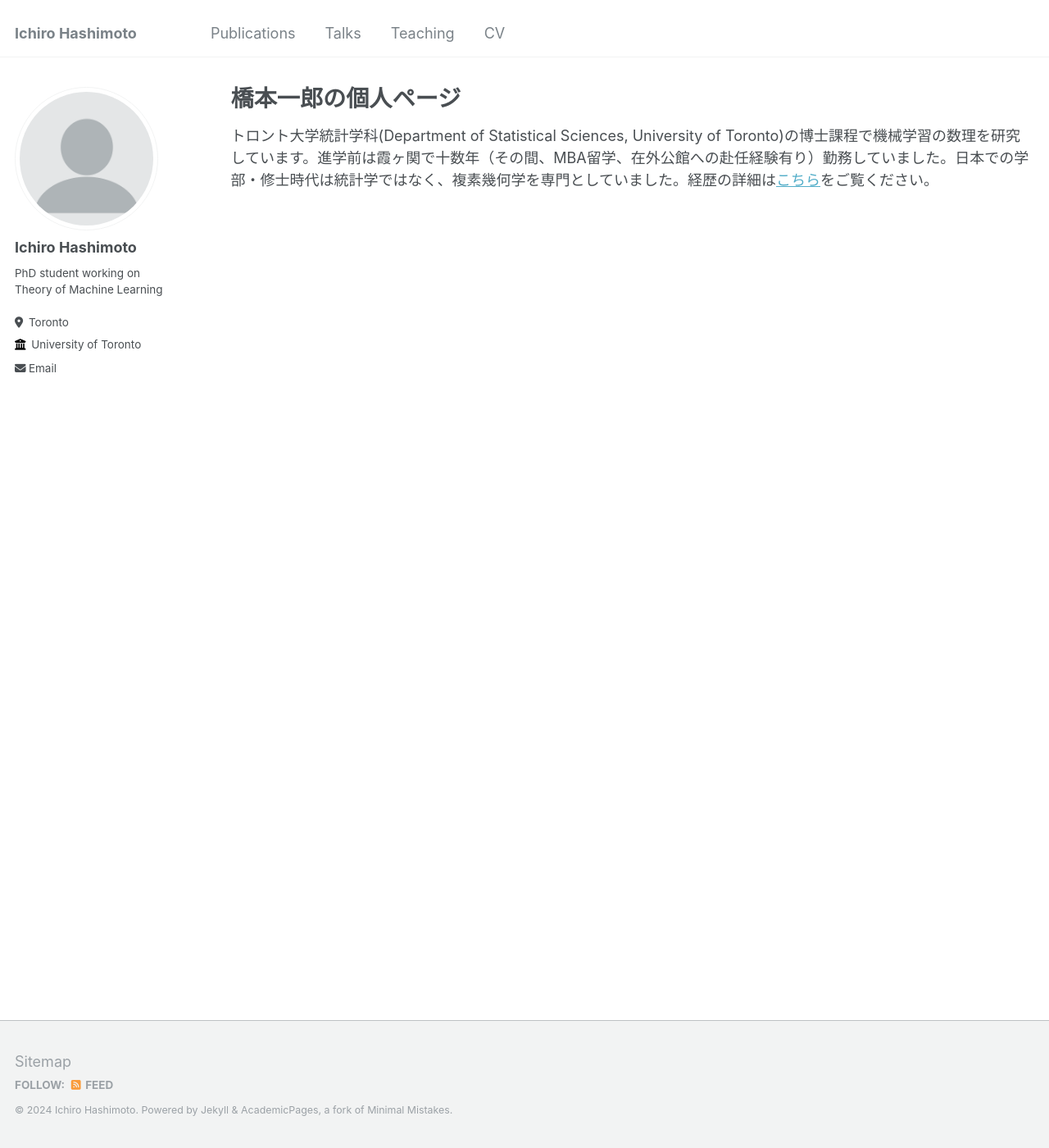
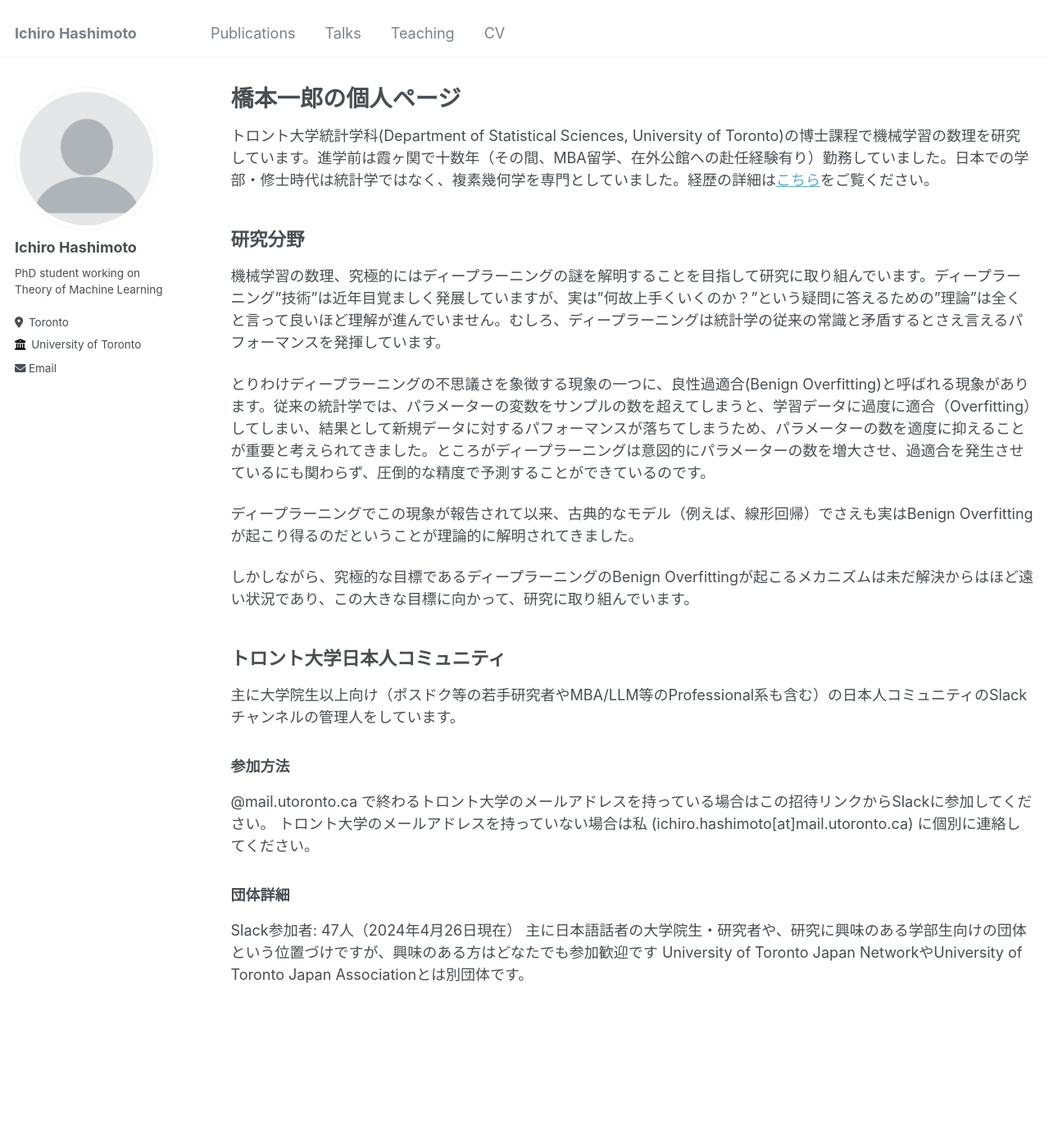
Before and after one commit to ichiro-h/ichiro-h.github.io, a Jekyll site: the page built from _pages/japanese.md, in a window 1280 px wide and 1400 px high. Shown: the whole window at 82% size. Built offline with Jekyll 4.4.1, drawn with Linux system fonts in a browser that asks for light colours.

Commit message:
Update japanese.md

```diff
--- a/_pages/japanese.md
+++ b/_pages/japanese.md
@@ -8,3 +8,28 @@ author_profile: true
 {% include base_path %}
 
 トロント大学統計学科(Department of Statistical Sciences, University of Toronto)の博士課程で機械学習の数理を研究しています。進学前は霞ヶ関で十数年（その間、MBA留学、在外公館への赴任経験有り）勤務していました。日本での学部・修士時代は統計学ではなく、複素幾何学を専門としていました。経歴の詳細は[こちら](https://ichiro-h.github.io/files/CV-Ichiro-Hashimoto.pdf)をご覧ください。
+
+<h2>研究分野</h2>
+
+機械学習の数理、究極的にはディープラーニングの謎を解明することを目指して研究に取り組んでいます。ディープラーニング”技術”は近年目覚ましく発展していますが、実は”何故上手くいくのか？”という疑問に答えるための”理論”は全くと言って良いほど理解が進んでいません。むしろ、ディープラーニングは統計学の従来の常識と矛盾するとさえ言えるパフォーマンスを発揮しています。
+
+とりわけディープラーニングの不思議さを象徴する現象の一つに、良性過適合(Benign Overfitting)と呼ばれる現象があります。従来の統計学では、パラメーターの変数をサンプルの数を超えてしまうと、学習データに過度に適合（Overfitting）してしまい、結果として新規データに対するパフォーマンスが落ちてしまうため、パラメーターの数を適度に抑えることが重要と考えられてきました。ところがディープラーニングは意図的にパラメーターの数を増大させ、過適合を発生させているにも関わらず、圧倒的な精度で予測することができているのです。
+
+ディープラーニングでこの現象が報告されて以来、古典的なモデル（例えば、線形回帰）でさえも実はBenign Overfittingが起こり得るのだということが理論的に解明されてきました。
+
+しかしながら、究極的な目標であるディープラーニングのBenign Overfittingが起こるメカニズムは未だ解決からはほど遠い状況であり、この大きな目標に向かって、研究に取り組んでいます。
+
+<h2>トロント大学日本人コミュニティ</h2>
+
+主に大学院生以上向け（ポスドク等の若手研究者やMBA/LLM等のProfessional系も含む）の日本人コミュニティのSlackチャンネルの管理人をしています。
+
+<h3>参加方法</h3>
+
+@mail.utoronto.ca で終わるトロント大学のメールアドレスを持っている場合はこの招待リンクからSlackに参加してください。
+トロント大学のメールアドレスを持っていない場合は私 (ichiro.hashimoto[at]mail.utoronto.ca) に個別に連絡してください。
+
+<h3>団体詳細</h3>
+
+Slack参加者: 47人（2024年4月26日現在）
+主に日本語話者の大学院生・研究者や、研究に興味のある学部生向けの団体という位置づけですが、興味のある方はどなたでも参加歓迎です
+University of Toronto Japan NetworkやUniversity of Toronto Japan Associationとは別団体です。
```
